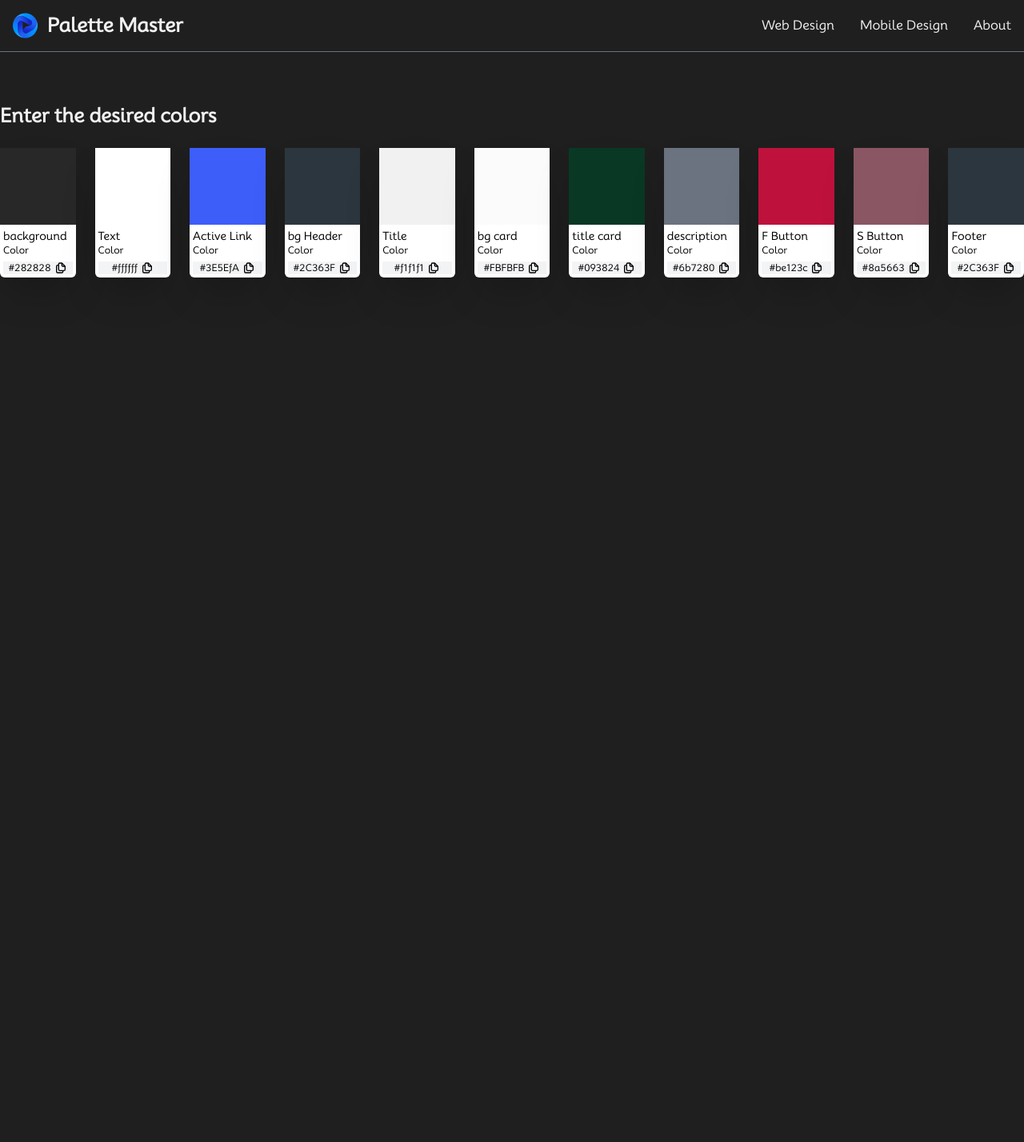
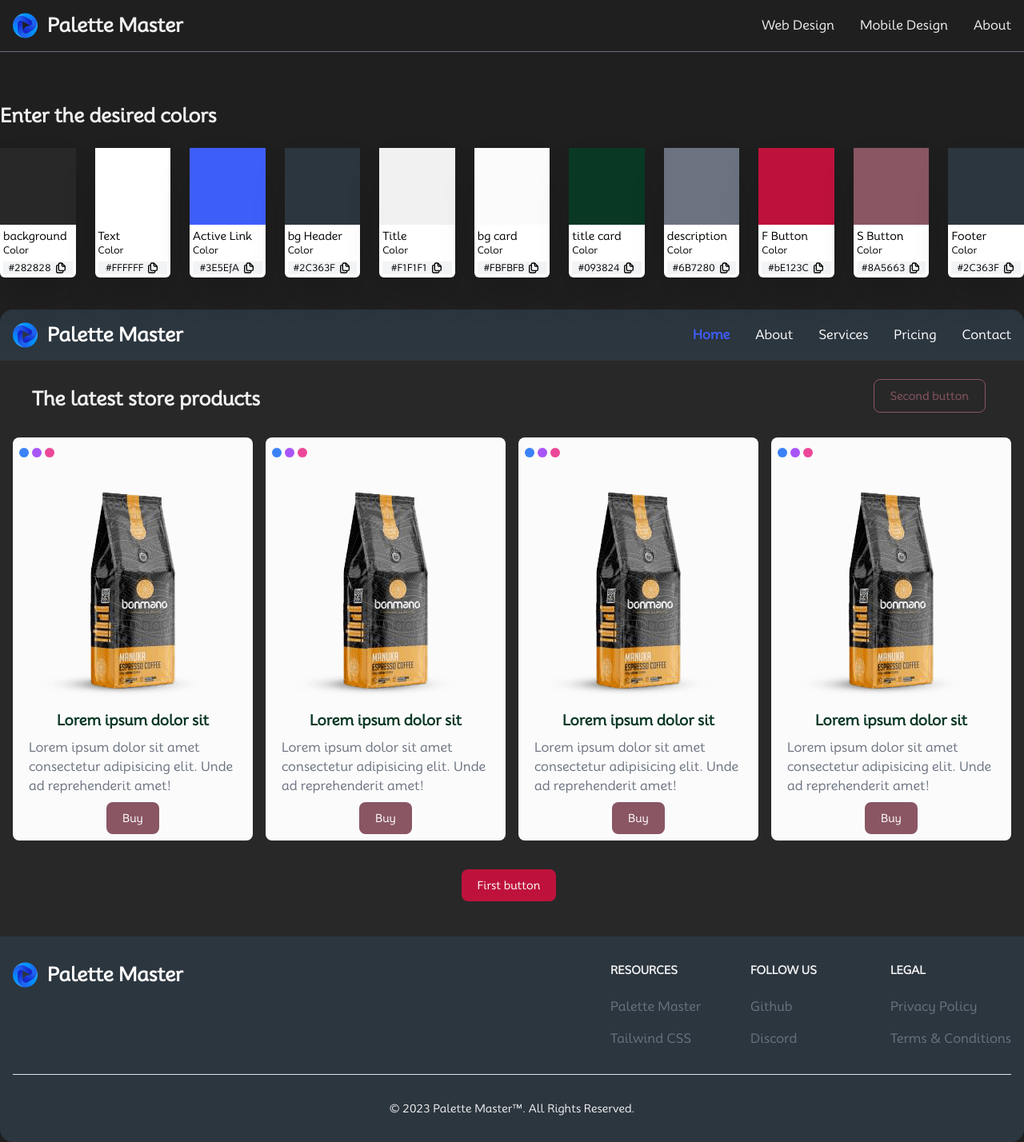
Before and after one commit to vcabolfazl/Palette-Master, a Next.js app: page /Web in a window 1280 px wide. Shown: the whole page at 80% size. Before the commit the page ends 800 px from the top, so only its background shows below. Built offline with nearby package versions, Linux system fonts and the light colour scheme.

Commit message:
feat => Development of the demo display on the web page

```diff
--- a/src/components/CardProduct.jsx
+++ b/src/components/CardProduct.jsx
@@ -19,7 +19,7 @@
     <img src="/assets/Images/web/p2.png" alt="" />
     <div className="text-black">
      <p className='mb-2 text-lg font-semibold' style={{ color: title }}>Lorem ipsum dolor sit</p>
-     <span className='text-left' style={{ color: desc }}>Lorem ipsum dolor sit amet consectetur adipisicing elit. Unde ad reprehenderit amet!</span>
+     <span className='px-2 sm:px-5 text-left line-clamp-3' style={{ color: desc }}>Lorem ipsum dolor sit amet consectetur adipisicing elit. Unde ad reprehenderit amet!</span>
      <button type="button" className="rounded-lg text-sm px-5 py-2.5 my-2 mx-auto block text-white" style={{ background: bgBtn }}>Buy </button>
     </div>
    </div>
--- a/src/pages/Web.jsx
+++ b/src/pages/Web.jsx
@@ -1,20 +1,21 @@
 import React, { useState } from 'react'
 import UseInput from '@/hooks/useInput'
 import Alert from '@/components/Alert'
+import CardProduct from '@/components/CardProduct'
 export default function Web() {
   const [background, setBackground] = useState("#282828")
- const [text, setText] = useState("#ffffff")
+  const [text, setText] = useState("#FFFFFF")
   const [activeLink, setActiveLink] = useState("#3E5EfA")
   const [header, setHeader] = useState("#2C363F")
- const [title, setTitle] = useState("#f1f1f1")
+  const [title, setTitle] = useState("#F1F1F1")
   const [bgCard, setBgCard] = useState("#FBFBFB")
   const [bgtitleCard, setTitleCard] = useState("#093824")
- const [description, setDescription] = useState("#6b7280")
- const [firstButton, setFirstButton] = useState("#be123c")
- const [secondButton, setSecondButton] = useState("#8a5663")
+  const [description, setDescription] = useState("#6B7280")
+  const [firstButton, setFirstButton] = useState("#bE123C")
+  const [secondButton, setSecondButton] = useState("#8A5663")
   const [footer, setFooter] = useState("#2C363F")
   return (
-  <div className='container'>
+    <div className='px-2 md:px-0 container'>
       <form className='grid grid-cols-3 sm:grid-cols-4 md:grid-cols-5 lg:grid-cols-11 gap-6 mt-16 mb-8'>
         <h2 className='col-span-full text-2xl font-semibold'>Enter the desired colors</h2>
         {/* Background */}
@@ -95,6 +96,112 @@
 
       </form>
 
+      <div className={`rounded-2xl mt-10`} style={{ background: background, color: text }}>
+        <nav className="rounded-t-2xl" style={{ background: header }}>
+          <div className="max-w-screen-xl flex flex-wrap items-center justify-between mx-auto p-4">
+            <a href="/" className="flex items-center">
+              <img src="/assets/images/logo.svg" className="h-8 mr-3" alt="Palette Master Logo" />
+              <span className="self-center text-2xl font-semibold whitespace-nowrap">Palette Master</span>
+            </a>
+            <button data-collapse-toggle="navbar-default" type="button" className="inline-flex items-center p-2 w-10 h-10 justify-center text-sm  rounded-lg md:hidden " aria-controls="navbar-default" aria-expanded="false">
+              <span className="sr-only">Open main menu</span>
+              <svg className="w-5 h-5">
+                <use href='#menu'></use>
+              </svg>
+            </button>
+            <div className="hidden w-full md:block md:w-auto" id="navbar-default">
+              <ul className="font-medium flex flex-col p-4 md:p-0 mt-4 border border-gray-100 rounded-lg md:flex-row md:space-x-8 md:mt-0 md:border-0">
+                <li>
+                  <a href="#" className="block py-2 pl-3 pr-4   rounded md:bg-transparent md:p-0 font-semibold" style={{ color: activeLink }} aria-current="page">Home</a>
+                </li>
+                <li>
+                  <a href="#" className="block py-2 pl-3 pr-4  rounded  md:border-0 md:p-0 ">About</a>
+                </li>
+                <li>
+                  <a href="#" className="block py-2 pl-3 pr-4  rounded  md:border-0 md:p-0 ">Services</a>
+                </li>
+                <li>
+                  <a href="#" className="block py-2 pl-3 pr-4  rounded  md:border-0 md:p-0 ">Pricing</a>
+                </li>
+                <li>
+                  <a href="#" className="block py-2 pl-3 pr-4  rounded  md:border-0 md:p-0 ">Contact</a>
+                </li>
+              </ul>
+            </div>
+          </div>
+        </nav>
+
+        <div className="flex items-center justify-between mx-10">
+          <p className=' text-2xl my-8 font-extrabold' style={{ color: title }}>The latest store products</p>
+          <button type="button" className={`rounded-lg text-sm px-5 py-2.5 mr-2 mb-2 border`} style={{ border: `1px solid ${secondButton}`, color: secondButton }}>Second button</button>
+        </div>
+
+        <div className="grid gap-4 grid-cols-2 sm:grid-cols-3 lg:grid-cols-4 items-center justify-center px-4 text-center">
+          {
+            Array.from({ length: 4 }, (_, index) => index + 1).map(item => (
+              <CardProduct key={item} bg={bgCard} title={bgtitleCard} desc={description} bgBtn={secondButton} />
+
+            ))
+          }
+        </div>
+
+        <div className="w-full flex items-center justify-center my-9 ">
+          <button type="button" className="rounded-lg text-sm px-5 py-2.5 mr-2 mb-2 " style={{ background: firstButton }}>First button</button>
+        </div>
+
+        <footer className="rounded-b-2xl" style={{ background: footer }}>
+          <div className="mx-auto w-full max-w-screen-xl p-4 py-6 lg:py-8">
+            <div className="md:flex md:justify-between">
+              <div className="mb-6 md:mb-0">
+                <a href="/" className="flex items-center">
+                  <img src="/assets/images/logo.svg" className="h-8 mr-3" alt="Palette Master Logo" />
+                  <span className="self-center text-2xl font-semibold whitespace-nowrap dark:">Palette Master</span>
+                </a>
+              </div>
+              <div className="grid grid-cols-2 gap-8 sm:gap-6 sm:grid-cols-3">
+                <div>
+                  <h2 className="mb-6 text-sm font-semibold  uppercase" style={{ color: title }}>Resources</h2>
+                  <ul className=" font-medium" style={{ color: description }}>
+                    <li className="mb-4">
+                      <a href="/" className="hover:underline">Palette Master</a>
+                    </li>
+                    <li>
+                      <a href="/" className="hover:underline">Tailwind CSS</a>
+                    </li>
+                  </ul>
+                </div>
+                <div>
+                  <h2 className="mb-6 text-sm font-semibold  uppercase" style={{ color: title }}>Follow us</h2>
+                  <ul className="  font-medium" style={{ color: description }}>
+                    <li className="mb-4">
+                      <a href="/" className="hover:underline ">Github</a>
+                    </li>
+                    <li>
+                      <a href="/" className="hover:underline">Discord</a>
+                    </li>
+                  </ul>
+                </div>
+                <div>
+                  <h2 className="mb-6 text-sm font-semibold  uppercase" style={{ color: title }}>Legal</h2>
+                  <ul className="  font-medium" style={{ color: description }}>
+                    <li className="mb-4">
+                      <a href="#" className="hover:underline">Privacy Policy</a>
+                    </li>
+                    <li>
+                      <a href="#" className="hover:underline">Terms &amp; Conditions</a>
+                    </li>
+                  </ul>
+                </div>
+              </div>
+            </div>
+            <hr className="my-6 border-gray-200 sm:mx-auto dark:border-gray-700 lg:my-8" />
+            <div className="sm:flex sm:items-center sm:justify-center" style={{ color: title }}>
+              <span className="text-sm text-center ">© 2023 <a href="/" className="hover:underline">Palette Master™</a>. All Rights Reserved.
+              </span>
+            </div>
+          </div>
+        </footer>
+      </div>
     </div>
   )
 }
```
Lines whose indentation alone changed are shown as unchanged.
